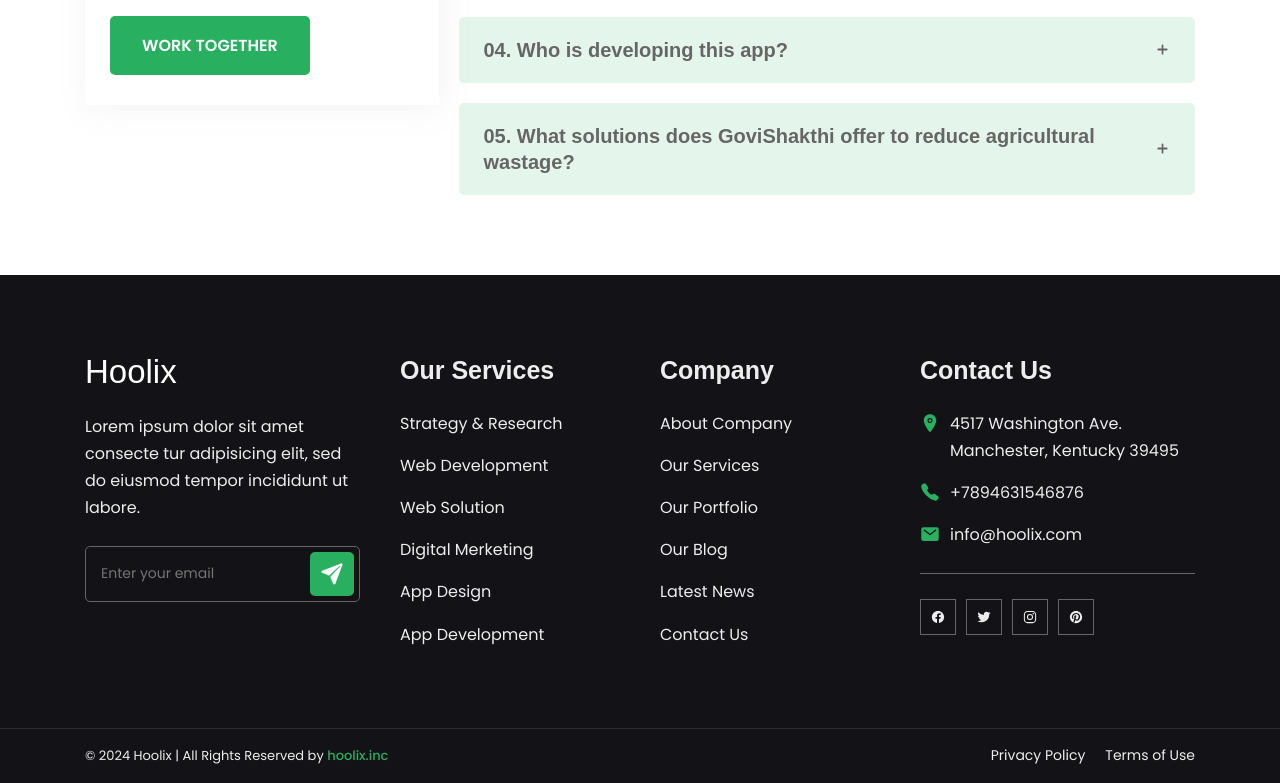
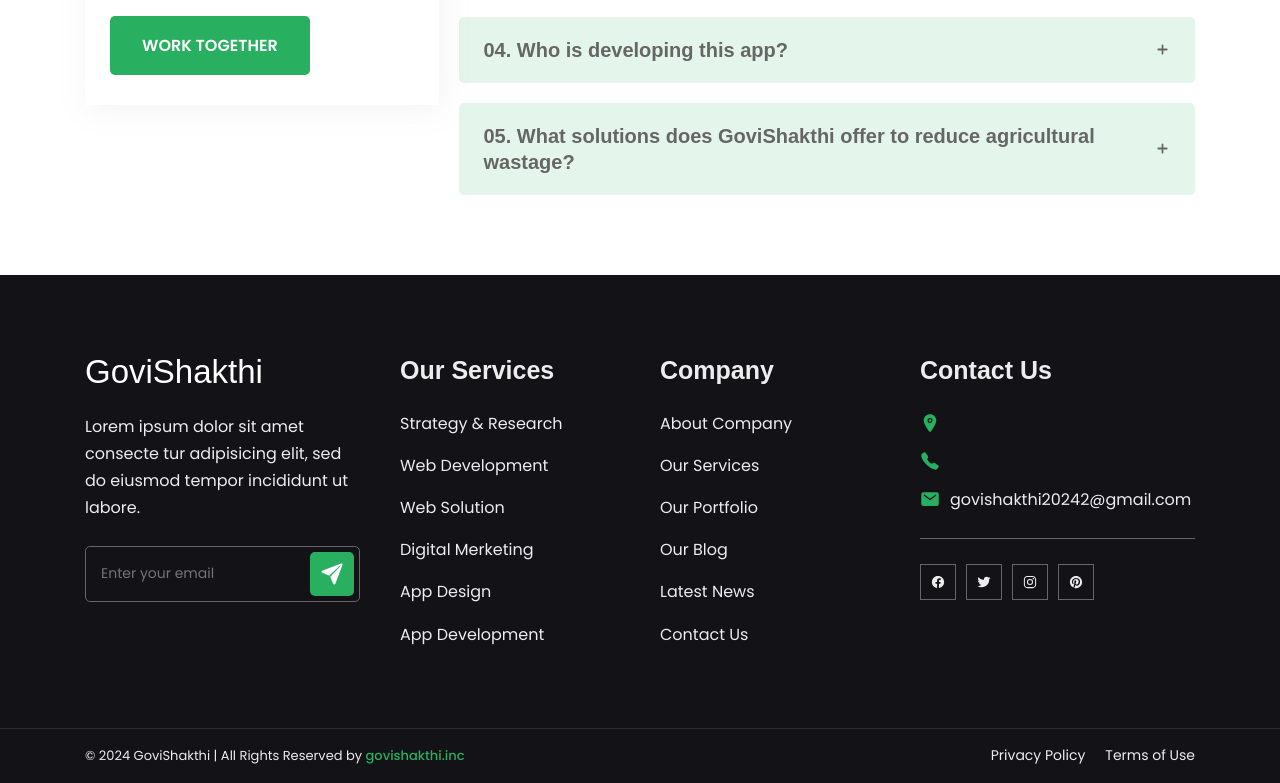
Before and after one commit to ThushanMadu/Govishakthi_Markting_web, a plain HTML site: page index.html in a window 1280 px wide. Shown: the part 3964-4747 px from the top of the page. Drawn offline with nearby package versions, Linux system fonts and the light colour scheme; a web font is replaced by a local one.

Commit message:
update footer and contact details

```diff
--- a/index.html
+++ b/index.html
@@ -606,7 +606,7 @@ Would you like further tweaks or additional sections for your site?
 
         <div class="footer-brand">
 
-          <a href="#" class="logo">Hoolix</a>
+          <a href="#" class="logo">GoviShakthi</a>
 
           <p class="footer-text">
             Lorem ipsum dolor sit amet consecte tur adipisicing elit, sed do eiusmod tempor incididunt ut labore.
@@ -696,20 +696,20 @@ Would you like further tweaks or additional sections for your site?
             <ion-icon name="location" aria-hidden="true"></ion-icon>
 
             <address class="contact-link address">
-              4517 Washington Ave. Manchester, Kentucky 39495
+
             </address>
           </li>
 
           <li class="footer-item">
             <ion-icon name="call" aria-hidden="true"></ion-icon>
 
-            <a href="tel:+7894631546876" class="contact-link">+7894631546876</a>
+            <a href="tel:+7894631546876" class="contact-link"></a>
           </li>
 
           <li class="footer-item">
             <ion-icon name="mail" aria-hidden="true"></ion-icon>
 
-            <a href="mailto:info@hoolix.com" class="contact-link">info@hoolix.com</a>
+            <a href="mailto:info@hoolix.com" class="contact-link">govishakthi20242@gmail.com</a>
           </li>
 
           <li class="footer-item">
@@ -751,7 +751,7 @@ Would you like further tweaks or additional sections for your site?
       <div class="container">
 
         <p class="copyright">
-          &copy; 2024 Hoolix | All Rights Reserved by <a href="#" class="copyright-link">hoolix.inc</a>
+          &copy; 2024 GoviShakthi | All Rights Reserved by <a href="#" class="copyright-link">govishakthi.inc</a>
         </p>
 
         <ul class="footer-bottom-list">
```
